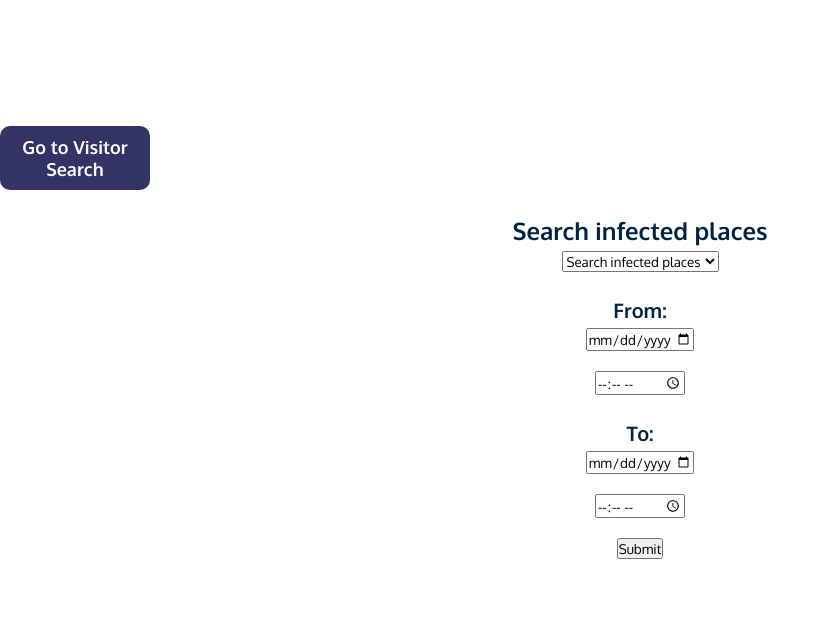
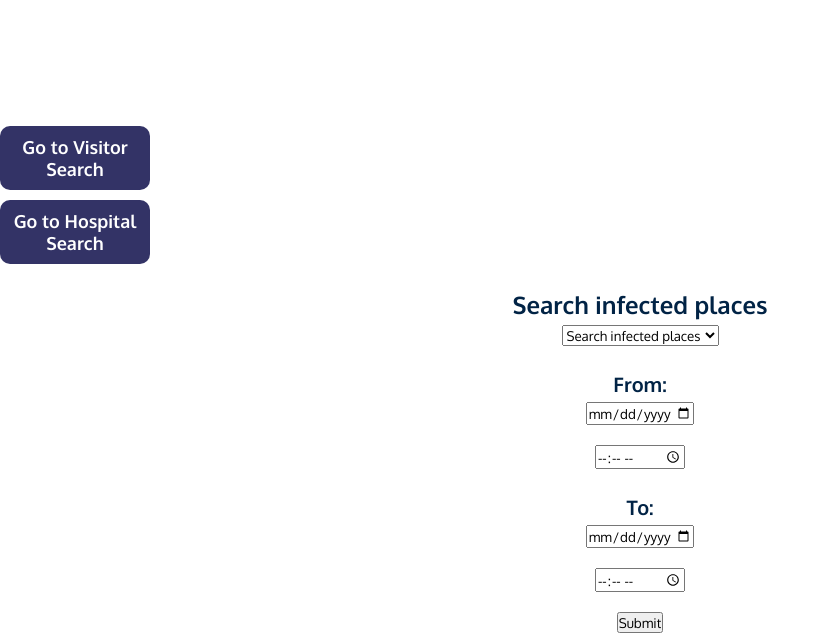
Before and after one commit to jonabako/Corona-Archive-Project, a Flask app: page /agent_tools in a window 1280 px wide. Shown: the part 290-932 px from the top of the page, without its empty margins (0-830 px from the left). Run offline with Flask 2, Linux system fonts and the light colour scheme; the visitor is signed in with stand-in values (Sample User, id 1); data that the repository does not hold is empty; parts of the project's set-up code (start-up, migrations or seed data) failed here and were passed over.

Commit message:
implemented agent hospital search

```diff
--- a/app.py
+++ b/app.py
@@ -292,6 +292,7 @@ def agent_tools():
 
 # searching page for visitors, allows searching using
 # visitor name, address, phone number and so on, all in one field
+# only accessible by agents
 @app.route('/agent_search_visitors', methods=['POST','GET'])
 @auto.doc()
 def agent_search_visitors():
@@ -316,6 +317,31 @@ def agent_search_visitors():
                               phone_number LIKE '%{entry}%';""")
         people = cur.fetchall()
         return render_template('agent_search_visitors.html',data=people), 200
+
+# searching page for visitors, allows searching using
+# visitor name, address, phone number and so on, all in one field
+# only accessible by agents
+@app.route('/agent_search_hospitals', methods=['POST','GET'])
+@auto.doc()
+def agent_search_hospitals():
+    """Page for searching / displaying hospitals
+    """
+    if "agent_device_id" not in session:
+        return redirect('/')
+    if request.method == "GET":
+        cur = get_cursor()
+        cur.execute(f"""SELECT hospital_id, username FROM Hospital;""")
+        hospitals = cur.fetchall()
+        return render_template('agent_search_hospitals.html',data=hospitals), 200
+    # POST request for searching
+    if request.method == "POST":
+        entry = request.form['entry']
+        cur = get_cursor()
+        cur.execute(f"""SELECT hospital_id, username FROM Hospital
+                        WHERE hospital_id LIKE '%{entry}%' OR username LIKE '%{entry}%';""")
+        hospitals = cur.fetchall()
+        return render_template('agent_search_hospitals.html',data=hospitals), 200
+
 
 # hospital registration route, only accessible by Agents
 @app.route('/hospital_register', methods=['POST','GET'])
--- a/templates/agent_tools.html
+++ b/templates/agent_tools.html
@@ -18,6 +18,10 @@
 
     <form action="{{ url_for('agent_search_visitors')}}">
         <button class="mainButton">Go to Visitor Search</button>
+    </form>
+
+    <form action="{{ url_for('agent_search_hospitals')}}">
+        <button class="mainButton">Go to Hospital Search</button>
     </form>
 
     <form id = "registration" action="/get_places_date_range.php" method="POST">
```
Also changed, not shown: templates/agent_search_hospitals.html (added, +28 -0 lines), README.md.
